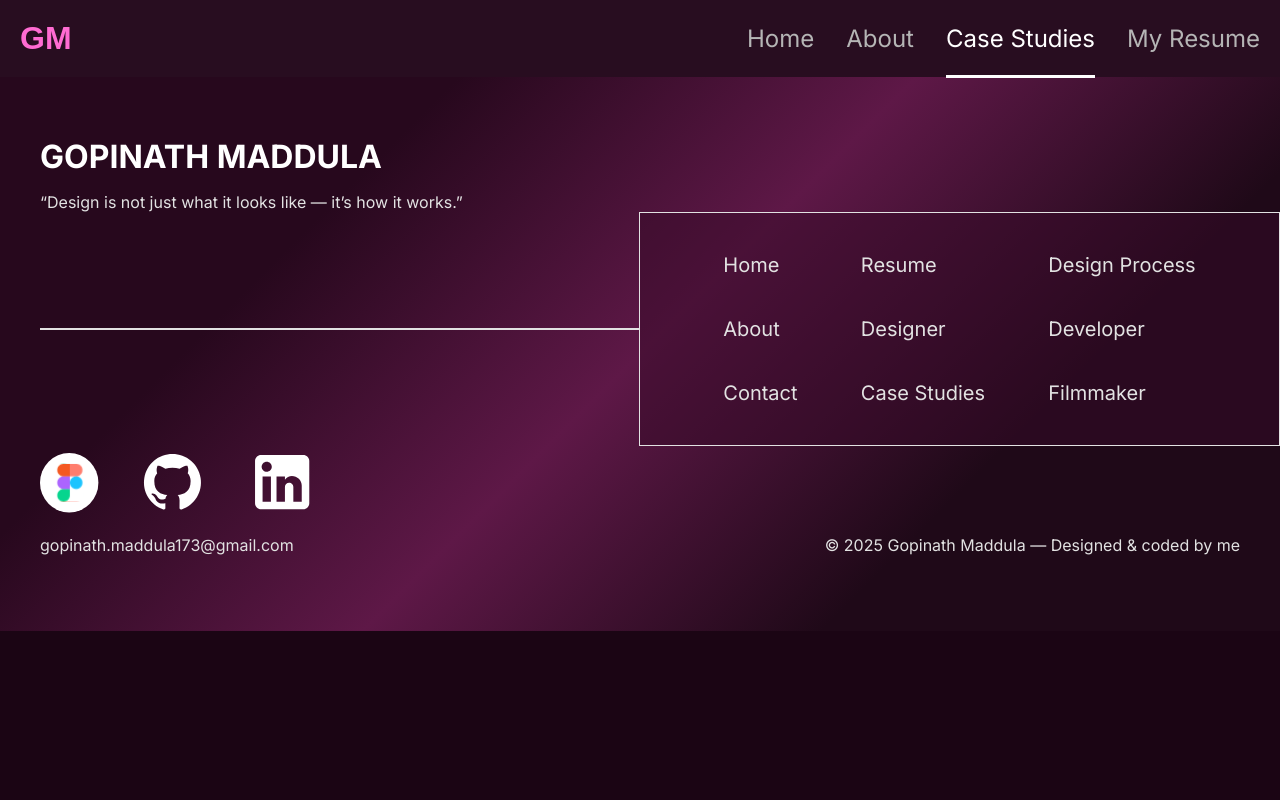
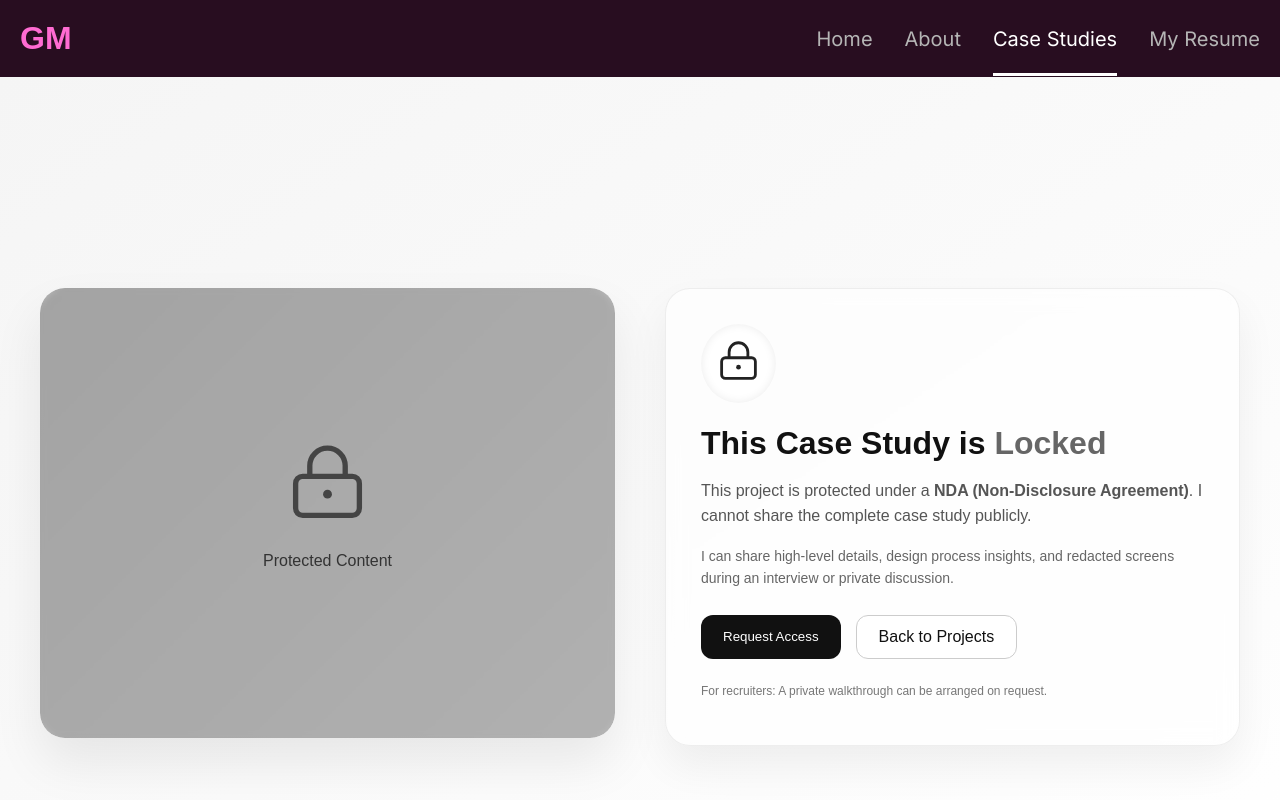
Before and after one commit to GopinathMaddula/Portfolio, a React (Create React App) app: page /case-studies/edpedia in a window 1280 px wide. Shown: the top 800 px of the page. Built offline with nearby package versions, Linux system fonts and the light colour scheme.

Commit message:
footer changes

```diff
--- a/src/App.js
+++ b/src/App.js
@@ -8,6 +8,7 @@ import Kharidh from "./pages/Kharidh/Kharidh.tsx";
 import Footer from "./components/Footer/Footer.tsx";
 import Casestudies from "./pages/Casestudies/Casestudies.tsx";
 import Resume from "./pages/Resume/Resume.tsx";
+import Edpedia from "./pages/Edpedia/Edpedia.tsx";
 
 function App() {
   return (
@@ -20,6 +21,7 @@ function App() {
         <Route path="/case-studies" element={<Casestudies />} />
         <Route path="/resume" element={<Resume />} />
         <Route path="/case-studies/kharidh" element={<Kharidh />} />
+        <Route path="/case-studies/edpedia" element={<Edpedia />} />
       </Routes>
       <Footer />
     </div>
--- a/src/components/Footer/Footer.css
+++ b/src/components/Footer/Footer.css
@@ -48,6 +48,10 @@
   transform: scale(1.2); /* Smooth scaling */
   color: #ffffff;
 }
+.disabled-link {
+  cursor: not-allowed;
+  color: #888888;
+}
 .footer-bottom-section {
   display: flex;
   flex-direction: column;
--- a/src/components/Footer/Footer.tsx
+++ b/src/components/Footer/Footer.tsx
@@ -28,27 +28,48 @@ const Footer: React.FC = () => {
             <span className="link" onClick={() => navigate("/about")}>
               About
             </span>
-            <span className="link" onClick={() => navigate("/contact")}>
-              Contact
+            <span className="link" onClick={() => navigate("/resume")}>
+              Resume
             </span>
           </div>
           <div className="links-container">
-            <span className="link">Resume</span>
-            <span className="link">Designer</span>
-            <span className="link">Case Studies</span>
+            <span className="link" onClick={() => navigate("/case-studies")}>
+              Case Studies
+            </span>
+            <span className="link" onClick={() => navigate("/about")}>
+              Designer
+            </span>
+            <span className="disabled-link">Design Process</span>
           </div>
           <div className="links-container">
-            <span className="link">Design Process</span>
-            <span className="link">Developer</span>
-            <span className="link">Filmmaker</span>
+            <span className="disabled-link">Developer</span>
+            <span className="disabled-link">Filmmaker</span>
           </div>
         </div>
       </div>
       <div className="footer-bottom-section">
         <div className="footer-icons-container">
-          <img src={figma} alt="Figma Logo" className="footer-icon" />
-          <img src={git} alt="GitHub Logo" className="footer-icon" />
-          <img src={linkdn} alt="LinkedIn Logo" className="footer-icon" />
+          <a
+            href="https://www.figma.com/design/i1trPpphuiuyHiIoBx81YE/MY-PORTFOLIO?node-id=0-1&t=7YQud02kUY3fm74f-1"
+            target="_blank"
+            rel="noopener noreferrer"
+          >
+            <img src={figma} alt="Figma Logo" className="footer-icon" />
+          </a>
+          <a
+            href="https://github.com/GopinathMaddula/Portfolio"
+            target="_blank"
+            rel="noopener noreferrer"
+          >
+            <img src={git} alt="GitHub Logo" className="footer-icon" />
+          </a>
+          <a
+            href="https://www.linkedin.com/in/gopinath-maddula-21ab72261/"
+            target="_blank"
+            rel="noopener noreferrer"
+          >
+            <img src={linkdn} alt="LinkedIn Logo" className="footer-icon" />
+          </a>
         </div>
         <div className="footer-info-container">
           <p className="footer-terms">gopinath.maddula173@gmail.com</p>
--- a/src/components/Header/Header.css
+++ b/src/components/Header/Header.css
@@ -27,7 +27,7 @@
 }
 
 .header-nav {
-  font-size: 24px;
+  font-size: 20px;
   font-family: "Inter", sans-serif;
   display: flex;
   align-items: center;
@@ -42,14 +42,14 @@
 
 .nav-item:hover {
   color: #ffb5e6;
-  font-size: 28px;
+  font-size: 24px;
   transition: all 0.2s ease;
 }
 
 .nav-link {
   text-decoration: none;
   color: #b5b5b5; /* default color */
-  font-size: 24px;
+  font-size: 20px;
   padding-bottom: 22px;
   border-bottom: 3px solid transparent;
   transition: all 0.3s ease;
--- a/src/components/MainContent/MainContent.tsx
+++ b/src/components/MainContent/MainContent.tsx
@@ -58,6 +58,8 @@ const MainContent: React.FC = () => {
 
   return (
     <main className="main-content">
+      {/* HERO SECTION */}
+
       <div className="main-grid">
         <div className="main-content-grid">
           <div className="profile-image">
@@ -178,7 +180,7 @@ const MainContent: React.FC = () => {
                   </div>
                   <button
                     className="cs-view-btn"
-                    onClick={() => navigate("/case-studies/kharidh")}
+                    onClick={() => navigate("/case-studies/edpedia")}
                   >
                     VIEW CASE STUDY <img src={fArrow} alt="btn" />
                   </button>
--- a/src/pages/Casestudies/Casestudies.tsx
+++ b/src/pages/Casestudies/Casestudies.tsx
@@ -11,12 +11,24 @@ const Casestudies: React.FC = () => {
 
   return (
     <div className="case-studies-page">
-      <h2 className="work-experience-heading" style={{ marginTop: "60px" }}>
-        Case Studies
-      </h2>
+      <div className="case-studies-header">
+        <h1 className="cs-main-heading fade-up" style={{ "--d": "0s" }}>
+          My Case Studies
+        </h1>
+        <p className="cs-tagline fade-up" style={{ "--d": "0.12s" }}>
+          A curated selection of my UX/UI projects.
+        </p>
+        <p className="cs-description fade-up" style={{ "--d": "0.24s" }}>
+          Each case study showcases my end-to-end design approach — from
+          discovering user problems, defining clear goals, ideating solutions,
+          and crafting polished UI experiences. These projects demonstrate how I
+          blend creativity with usability to deliver meaningful digital
+          products.
+        </p>
+      </div>
 
       {/* KHARIDH */}
-      <div className="case-study-main-container">
+      <div className="case-study-main-container ">
         <div className="case-study-container">
           <div className="cs-linear-container">
             <h5 className="cs-name">KHARIDH</h5>
@@ -50,7 +62,7 @@ const Casestudies: React.FC = () => {
       </div>
 
       {/* EDPEDIA */}
-      <div className="case-study-main-container">
+      <div className="case-study-main-container ">
         <div className="case-study-container-edpedia">
           <div className="cs-linear-container">
             <h5 className="cs-name">Edpedia</h5>
@@ -75,7 +87,7 @@ const Casestudies: React.FC = () => {
               </div>
               <button
                 className="cs-view-btn"
-                onClick={() => navigate("/case-studies/kharidh")}
+                onClick={() => navigate("/case-studies/edpedia")}
               >
                 VIEW CASE STUDY <img src={fArrow} alt="btn" />
               </button>
--- /dev/null
+++ b/src/pages/Edpedia/Edpedia.css
@@ -0,0 +1,148 @@
+.locked-wrapper {
+  min-height: 100vh;
+  background: linear-gradient(to bottom right, #f5f5f5, #ffffff);
+  display: flex;
+  justify-content: center;
+  align-items: center;
+  padding: 40px;
+}
+
+.locked-container {
+  display: grid;
+  grid-template-columns: 1fr 1fr;
+  gap: 50px;
+  max-width: 1200px;
+  width: 100%;
+}
+
+@media (max-width: 768px) {
+  .locked-container {
+    grid-template-columns: 1fr;
+  }
+}
+
+/* LEFT IMAGE AREA */
+.locked-image {
+  background: linear-gradient(135deg, #d3d3d3, #e5e5e5);
+  height: 450px;
+  border-radius: 25px;
+  position: relative;
+  overflow: hidden;
+  box-shadow: 0 25px 50px rgba(0, 0, 0, 0.08);
+}
+
+.locked-image-overlay {
+  position: absolute;
+  inset: 0;
+  background: rgba(20, 20, 20, 0.25);
+  display: flex;
+  flex-direction: column;
+  justify-content: center;
+  align-items: center;
+  color: #333;
+  text-align: center;
+  backdrop-filter: blur(3px);
+}
+
+.locked-big-icon {
+  width: 85px;
+  height: 85px;
+  color: #444;
+  margin-bottom: 10px;
+}
+
+/* RIGHT CONTENT */
+.locked-content {
+  display: flex;
+  align-items: center;
+}
+
+.locked-card {
+  background: rgba(255, 255, 255, 0.65);
+  backdrop-filter: blur(10px);
+  border-radius: 25px;
+  padding: 35px;
+  border: 1px solid rgba(200, 200, 200, 0.3);
+  box-shadow: 0 20px 40px rgba(0, 0, 0, 0.06);
+}
+
+.locked-icon-wrap {
+  background: #ffffff;
+  border-radius: 50%;
+  padding: 15px;
+  width: fit-content;
+  box-shadow: inset 0 0 10px rgba(0, 0, 0, 0.08);
+  margin-bottom: 20px;
+}
+
+.locked-icon {
+  width: 45px;
+  height: 45px;
+  color: #222;
+}
+
+.locked-title {
+  font-size: 32px;
+  font-weight: 600;
+  margin-bottom: 15px;
+  color: #111;
+}
+
+.locked-title span {
+  color: #666;
+}
+
+.locked-text {
+  color: #555;
+  font-size: 16px;
+  line-height: 1.6;
+}
+
+.locked-text.small {
+  margin-top: 10px;
+  font-size: 14px;
+  color: #666;
+}
+
+.locked-buttons {
+  display: flex;
+  gap: 15px;
+  margin-top: 25px;
+}
+
+.btn-primary {
+  background: #111;
+  color: #fff;
+  padding: 12px 22px;
+  border-radius: 12px;
+  border: none;
+  cursor: pointer;
+  font-weight: 500;
+  transition: 0.25s;
+}
+
+.btn-primary:hover {
+  background: #222;
+}
+
+.btn-secondary {
+  background: #ffffff;
+  color: #111;
+  padding: 12px 22px;
+  border: 1px solid #ccc;
+  border-radius: 12px;
+  cursor: pointer;
+  text-decoration: none;
+  font-weight: 500;
+  transition: 0.25s;
+}
+
+.btn-secondary:hover {
+  background: #f4f4f4;
+}
+
+.locked-footer {
+  margin-top: 25px;
+  font-size: 12px;
+  color: #777;
+}
--- /dev/null
+++ b/src/pages/Edpedia/Edpedia.tsx
@@ -0,0 +1,99 @@
+import React from "react";
+import "./Edpedia.css";
+
+const Edpedia = () => {
+  const handleRequestAccess = () => {
+    const subject = encodeURIComponent(
+      "Requesting Access to Locked Case Study"
+    );
+    const body = encodeURIComponent(
+      `Hi,\n\nI would like to request access to view this locked case study. Please let me know the process.\n\nRegards,\n[Your Name]`
+    );
+    window.location.href = `mailto:gopinath.maddula173@gmail.com?subject=${subject}&body=${body}`;
+  };
+
+  return (
+    <div className="locked-wrapper">
+      <div className="locked-container">
+        {/* Left Section */}
+        <div className="locked-image">
+          <div className="locked-image-overlay">
+            <svg className="locked-big-icon" viewBox="0 0 24 24" fill="none">
+              <rect
+                x="3"
+                y="10"
+                width="18"
+                height="11"
+                rx="2"
+                stroke="currentColor"
+                strokeWidth="1.5"
+              />
+              <path
+                d="M7 10V7a5 5 0 0 1 10 0v3"
+                stroke="currentColor"
+                strokeWidth="1.5"
+              />
+              <circle cx="12" cy="15" r="1.25" fill="currentColor" />
+            </svg>
+            <p>Protected Content</p>
+          </div>
+        </div>
+
+        {/* Right Section */}
+        <div className="locked-content">
+          <div className="locked-card">
+            <div className="locked-icon-wrap">
+              <svg className="locked-icon" viewBox="0 0 24 24" fill="none">
+                <rect
+                  x="3"
+                  y="10"
+                  width="18"
+                  height="11"
+                  rx="2"
+                  stroke="currentColor"
+                  strokeWidth="1.5"
+                />
+                <path
+                  d="M7 10V7a5 5 0 0 1 10 0v3"
+                  stroke="currentColor"
+                  strokeWidth="1.5"
+                />
+                <circle cx="12" cy="15" r="1.25" fill="currentColor" />
+              </svg>
+            </div>
+
+            <h1 className="locked-title">
+              This Case Study is <span>Locked</span>
+            </h1>
+
+            <p className="locked-text">
+              This project is protected under a{" "}
+              <strong>NDA (Non-Disclosure Agreement)</strong>. I cannot share
+              the complete case study publicly.
+            </p>
+
+            <p className="locked-text small">
+              I can share high-level details, design process insights, and
+              redacted screens during an interview or private discussion.
+            </p>
+
+            <div className="locked-buttons">
+              <button className="btn-primary" onClick={handleRequestAccess}>
+                Request Access
+              </button>
+              <a className="btn-secondary" href="/case-studies">
+                Back to Projects
+              </a>
+            </div>
+
+            <p className="locked-footer">
+              For recruiters: A private walkthrough can be arranged on request.
+            </p>
+          </div>
+        </div>
+      </div>
+    </div>
+  );
+};
+
+export default Edpedia;
```
Also changed, not shown: src/pages/Casestudies/Casestudies.css (+85 -0 lines).
